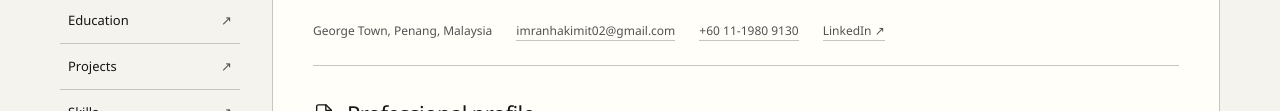
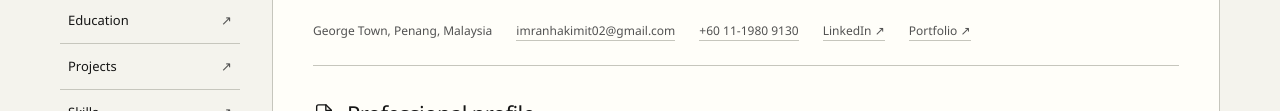
Before and after one commit to Imranhakimit02/imran-portfolio, a plain HTML site: page resume.html in a window 1280 px wide. Shown: the part 672-783 px from the top of the page. Drawn offline with Linux system fonts and the light colour scheme.

Commit message:
Add portfolio link to resume

```diff
--- a/resume.html
+++ b/resume.html
@@ -98,6 +98,7 @@
               <a href="mailto:imranhakimit02@gmail.com">imranhakimit02@gmail.com</a>
               <a href="tel:+601119809130">+60 11-1980 9130</a>
               <a href="https://www.linkedin.com/in/imran-hakim-0b195a366/" target="_blank" rel="noopener noreferrer">LinkedIn ↗</a>
+              <a href="https://imranhakimit02.github.io/imran-portfolio/index.html" target="_blank" rel="noopener noreferrer">Portfolio ↗</a>
             </div>
             <section>
               <h2 id="resume-profile" class="cv-heading">
```
